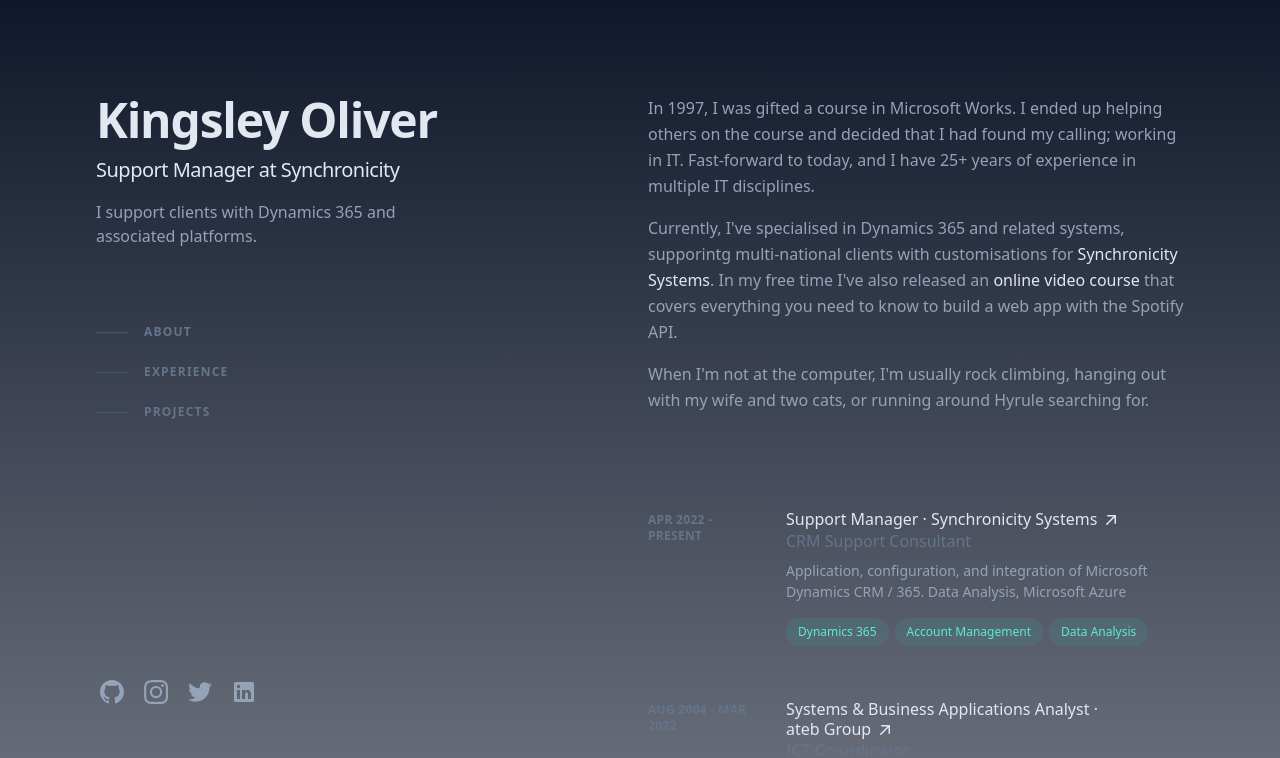
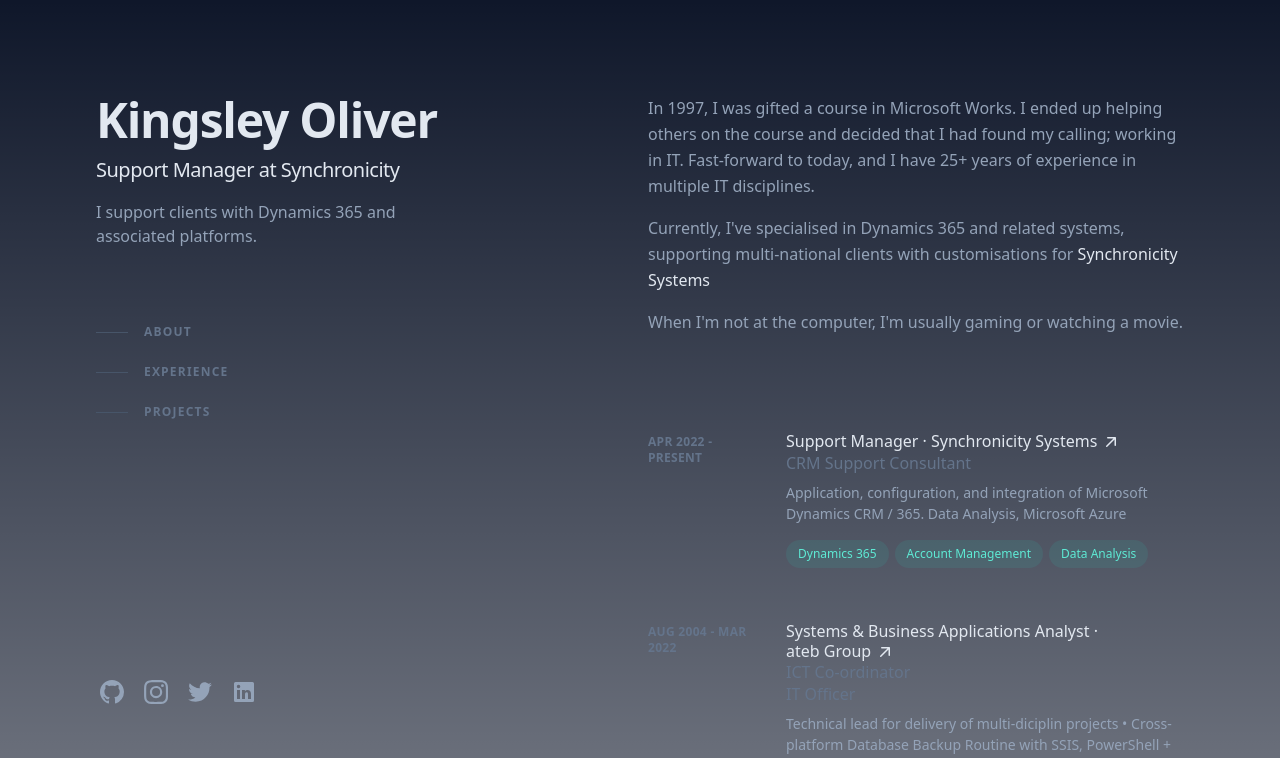
Before and after one commit to kingso/kingsnode, a Next.js app: page / in a window 1280 px wide. Shown: the top 758 px of the page. Built offline with nearby package versions, Linux system fonts and the light colour scheme.

Commit message:
Fixed info

```diff
--- a/src/app/page.tsx
+++ b/src/app/page.tsx
@@ -25,7 +25,7 @@
           </p>
           <p className="mb-4">
             Currently, I&#39;ve specialised in Dynamics 365 and related systems,
-            supporintg multi-national clients with customisations for
+            supporting multi-national clients with customisations for
             <Link
               href="https://www.synchronicity-systems.com/"
               className="font-medium text-slate-200 hover:text-teal-300 focus-visible:text-teal-300"
@@ -35,22 +35,10 @@
               {" "}
               Synchronicity Systems
             </Link>
-            . In my free time I&#39;ve also released an{" "}
-            <Link
-              className="font-medium text-slate-200 hover:text-teal-300 focus-visible:text-teal-300"
-              href="https://www.newline.co/courses/build-a-spotify-connected-app"
-              target="_blank"
-              rel="noreferrer"
-            >
-              online video course
-            </Link>{" "}
-            that covers everything you need to know to build a web app with the
-            Spotify API.
           </p>
           <p>
-            When I&#39;m not at the computer, I&#39;m usually rock climbing,
-            hanging out with my wife and two cats, or running around Hyrule
-            searching for.
+            When I&#39;m not at the computer, I&#39;m usually gaming or watching
+            a movie.
           </p>
         </div>
       </SectionContent>
```
Also changed, not shown: src/app/not-found.tsx (renamed from src/app/not-founnd.tsx).
